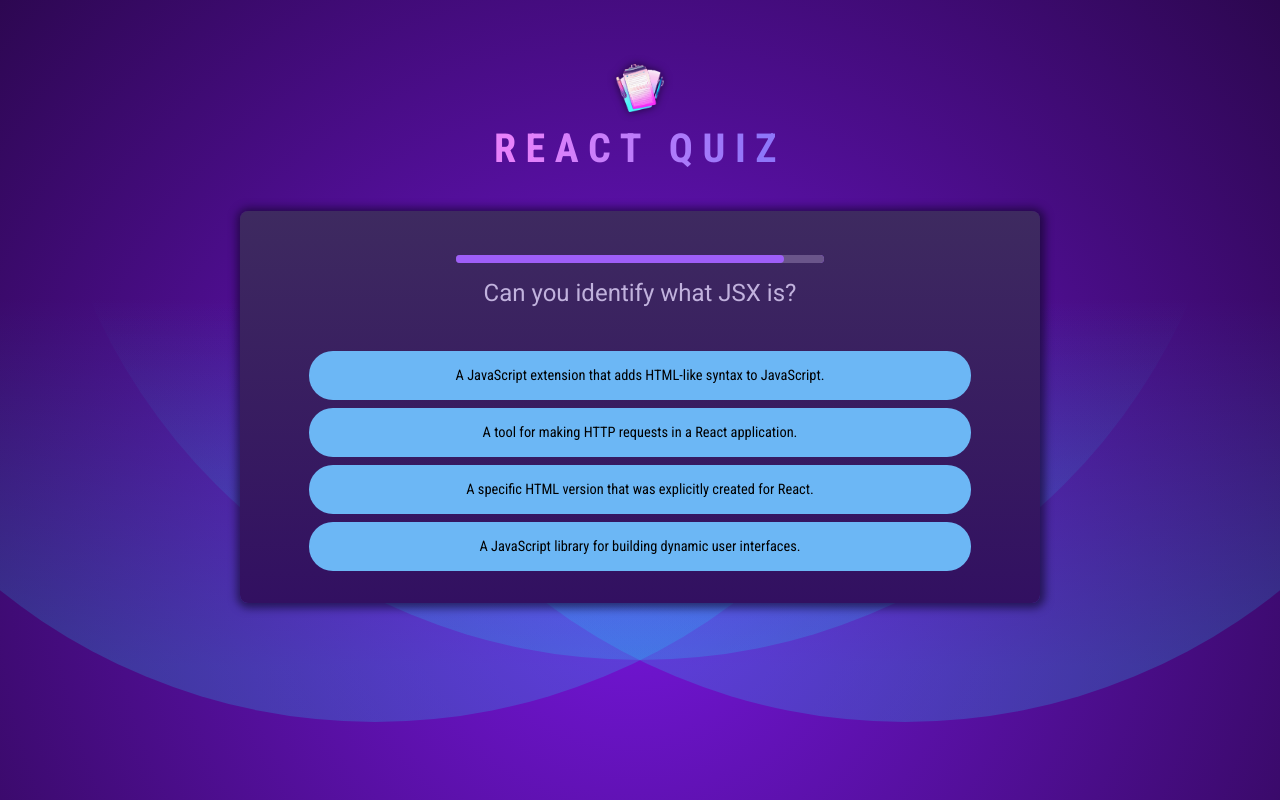
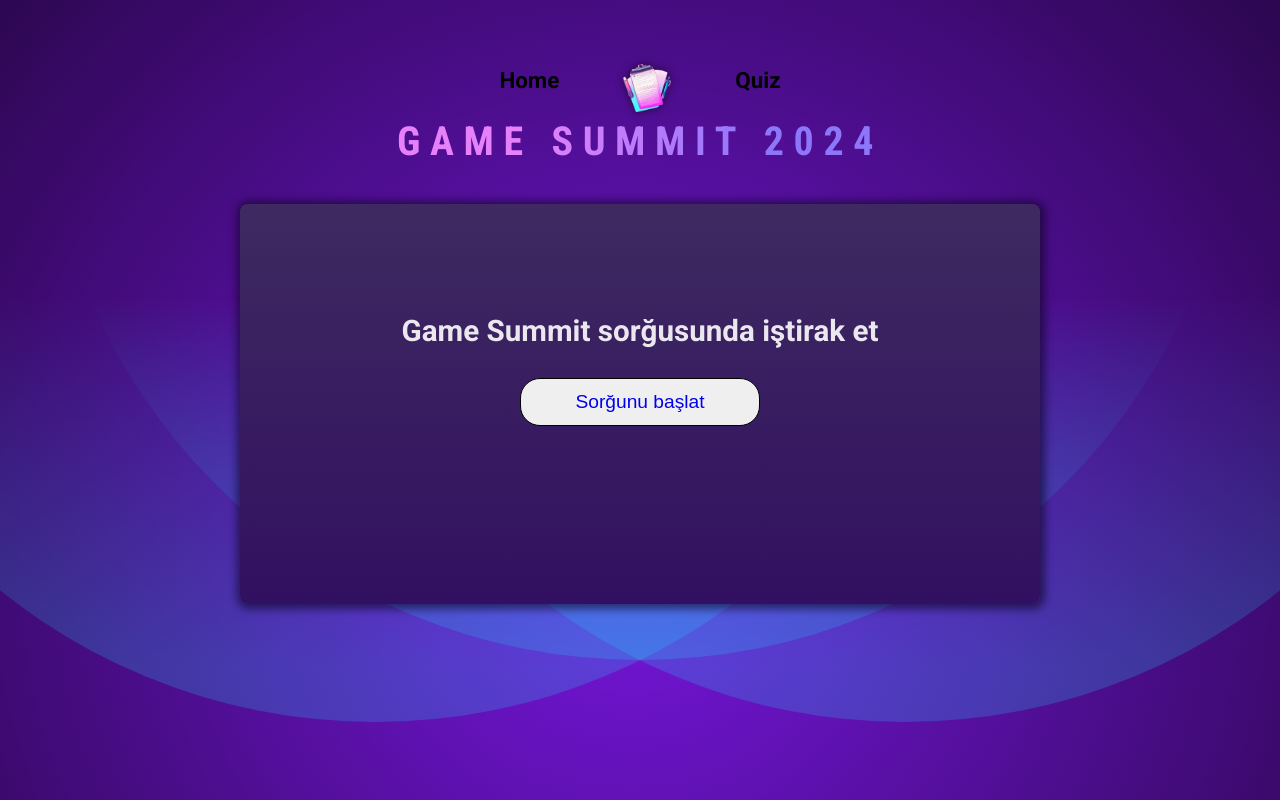
Before and after one commit to ZSabina88/GameSummit-App, a React (Vite) app: page / in a window 1280 px wide. Built offline with nearby package versions, Linux system fonts and the light colour scheme.

Commit message:
add navigation

```diff
--- a/package.json
+++ b/package.json
@@ -11,7 +11,8 @@
   },
   "dependencies": {
     "react": "^18.2.0",
-    "react-dom": "^18.2.0"
+    "react-dom": "^18.2.0",
+    "react-router-dom": "^6.23.1"
   },
   "devDependencies": {
     "@types/react": "^18.2.15",
--- a/src/App.jsx
+++ b/src/App.jsx
@@ -1,12 +1,29 @@
 import Header from "./components/Header";
 import Quiz from "./components/Quiz";
+import StartQuiz from "./components/StartQuiz";
+import ErrorPage from "./pages/Error";
+import RootLayout from "./pages/RootLayout";
+import { createBrowserRouter, RouterProvider } from "react-router-dom";
+
+const router = createBrowserRouter([
+    {
+        path: "/",
+        element: <RootLayout />,
+        errorElement: <ErrorPage/>,
+        children: [
+            {
+                index: true, element: <StartQuiz />
+            },
+            {
+                path: "/quiz", element: <Quiz />
+            }
+        ]
+    }
+])
 
 function App() {
     return (
-        <>
-        <Header/>
-        <Quiz/>
-        </>
+        <RouterProvider router={router} />
     )
 }
 
--- a/src/components/Header.jsx
+++ b/src/components/Header.jsx
@@ -1,10 +1,15 @@
 import logo from "../assets/quiz-logo.png";
+import { NavLink } from "react-router-dom";
 
 export default function Header() {
   return (
     <header>
+      <div>
+        <NavLink to="/">Home</NavLink>
         <img src={logo} alt="" />
-        <h1>React Quiz</h1>
+        <NavLink to="/quiz">Quiz</NavLink>
+      </div>
+      <h1>Game Summit 2024</h1>
     </header>
   );
 }
--- /dev/null
+++ b/src/components/StartQuiz.jsx
@@ -0,0 +1,17 @@
+import React from 'react';
+import { Link } from 'react-router-dom';
+
+const StartQuiz = () => {
+    return (
+        <div id='home'>
+            <h2>Game Summit sorğusunda iştirak et</h2>
+            <button>
+                <Link to="/quiz">
+                    Sorğunu başlat
+                </Link>
+            </button>
+        </div>
+    );
+}
+
+export default StartQuiz;
--- a/src/index.css
+++ b/src/index.css
@@ -30,6 +30,11 @@ body {
   background-position: center;
 }
 
+a{
+  text-decoration: none;
+}
+
+
 header {
   margin: 2rem 0;
   text-align: center;
@@ -39,6 +44,19 @@ header img {
   width: 3rem;
   height: 3rem;
   filter: drop-shadow(0 0 4px rgba(0, 0, 0, 0.6));
+}
+
+header a {
+  color: black;
+
+}
+header div {
+  display: flex;
+  flex-direction: row;
+  justify-content: center;
+  gap: 4rem;
+  font-size: 1.4rem;
+  font-weight: 700;
 }
 
 header h1 {
@@ -77,6 +95,30 @@ header h1 {
   font-size: 1.25rem;
   color: #a690c5;
 }
+
+#home{
+  max-width: 50rem;
+  min-height: 400px;
+  margin: auto;
+  padding: 5rem 2rem;
+  background: linear-gradient(180deg, #3e2a60 0%, #321061 100%);
+  border-radius: 8px;
+  box-shadow: 1px 1px 8px 4px rgba(12, 5, 32, 0.6);
+  text-align: center;
+
+}
+
+#home h2{
+  font-size: 1.85rem;
+}
+#home button{
+  width: 15rem;
+  height: 3rem;
+  border: 1px solid black;
+  border-radius: 20px;
+  font-size: 1.2rem;
+}
+
 
 #quiz {
   max-width: 50rem;
--- /dev/null
+++ b/src/pages/Error.jsx
@@ -0,0 +1,28 @@
+import { useRouteError } from "react-router-dom";
+import Header from "../components/Header";
+
+export default function ErrorPage() {
+    const error = useRouteError();
+
+    let title = "An error occured!";
+    let message = "Something went wrong!";
+
+    if (error.status === 500) {
+        message = error.data.message;
+    };
+
+    if (error.status === 404) {
+        title = "Not found!";
+        message = "Could not find resource or page.";
+    };
+
+
+    return (
+        <>
+            <Header />
+                <h2>{title}</h2>
+                <p>{message}</p>
+
+        </>
+    );
+}
--- /dev/null
+++ b/src/pages/RootLayout.jsx
@@ -0,0 +1,16 @@
+import React from 'react';
+import { Outlet } from 'react-router-dom';
+import Header from '../components/Header';
+
+const RootLayout = () => {
+  return (
+    <>
+      <Header/>
+      <main>
+        <Outlet/>
+      </main>
+    </>
+  );
+}
+
+export default RootLayout;
```
Also changed, not shown: 1 other file (tests, documents, lock files or other folders).
